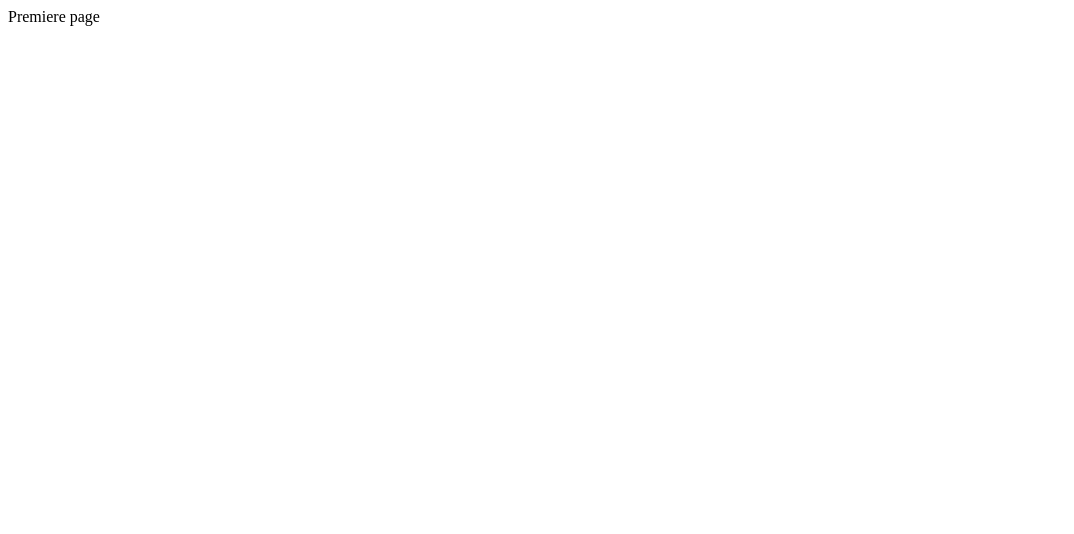
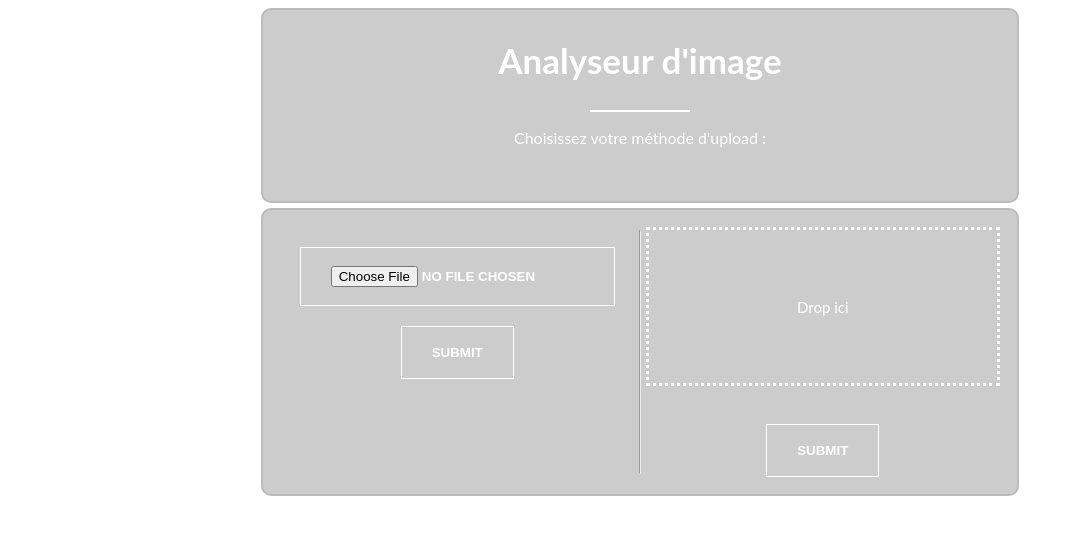
Before and after one commit to jeanseo/Devoir-Javascript, a plain HTML site: page index.html in a window 1280 px wide. Shown: the whole page, without its empty margins (0-1074 px from the left). Drawn offline with Linux system fonts and the light colour scheme.

Commit message:
Tamère au carré

```diff
--- /dev/null
+++ b/css/style.css
@@ -0,0 +1,89 @@
+body {
+	background-color: #FFFFFF;
+}
+section {
+	display:flex;
+	margin-right: 20%;
+	margin-left: 20%;
+	margin-bottom: 5px;
+    text-align: center;
+    background: #CCCCCC;
+    border-radius: 10px;
+    border: 2px solid #BBBBBB;
+}
+
+section > h1 {
+	text-align: center;
+	font-size: 35px;
+	font-family: "Lato";
+    color: #FFFFFF;
+}
+
+section form {
+	margin: 5px;
+}
+
+section#sec1{
+	flex-direction: column;
+}
+
+section#sec1 p {
+	padding-bottom: 5%;
+	text-align: center;
+    font-family: "Lato";
+    color: #FFFFFF;
+
+
+}
+
+section#sec2{
+	padding: 1%
+}
+
+#parcourir {
+	width: 50%;
+}
+
+#dragndrop {
+	width: 50%;
+}
+#dragndrop #dropzone p {
+    font-size: 15px;
+    font-family: "Lato";
+    color: #FFFFFF;
+}
+#dropzone {
+	border: dotted;
+	color: #FFFFFF;
+}
+
+#dropzone p {
+	color: black;
+	text-align: center;
+	padding-top: 15%;
+	padding-bottom: 15%;
+}
+.red-divider {
+
+    width: 100px;
+    height: 2px;
+    background: #FFFFFF;
+    margin: 0 auto;
+}
+input {
+    font-weight: bold;
+    text-transform: uppercase;
+    color:#FFFFFF;
+    display: inline-block;
+    border: 1px solid white;
+    margin-top: 20px;
+    padding: 18px 30px;
+    border-radius: 3pxx@;
+    transition: all 0.3s ease-in 0s;
+    background: transparent;
+}
+input:hover{
+    background: #FFFFFF;
+    color :#000000;
+    text-decoration: none;
+}
--- a/index.html
+++ b/index.html
@@ -1,10 +1,31 @@
 <!DOCTYPE html>
-<html lang="en">
-<head>
-    <meta charset="UTF-8">
-    <title>Index</title>
-</head>
-<body>
-Premiere page
-</body>
+<html>
+	<header>
+		<meta charset="utf-8">
+		<title>Application javascript</title>
+		<link rel="stylesheet" href="css/style.css">
+		<script src="js/dragndrop2.js" async></script>
+	</header>
+	<body>
+		<section id="sec1">
+			<h1>Analyseur d'image</h1>
+            <div class="red-divider"></div>
+			<p>Choisissez votre méthode d'upload :</p>
+		</section>
+		<section id="sec2">
+			<form id="parcourir" method="post">
+				<div>
+    			<input type="file" name="pic" accept="image/*">
+    			<input type="submit">
+    			</div>
+    		</form>
+    		<hr>
+       		<form id="dragndrop">
+    			<div id="dropzone"><p>Drop ici</p></div>
+    			<output id="list"></output><br>
+    			<input type="submit">
+    		</form>
+    	</section>
+
+	</body>
 </html>
--- /dev/null
+++ b/js/dragndrop2.js
@@ -0,0 +1,25 @@
+
+  function handleFileSelect(evt) {
+    evt.stopPropagation();
+    evt.preventDefault();
+
+    var files = evt.dataTransfer.files; // FileList object.
+
+    // files is a FileList of File objects. List some properties.
+    var output = [];
+    for (var i = 0, f; f = files[i]; i++) {
+    }
+    document.getElementById('list').innerHTML = '<ul>' + output.join('') + '</ul>';
+  }
+
+  function handleDragOver(evt) {
+    evt.stopPropagation();
+    evt.preventDefault();
+    evt.dataTransfer.dropEffect = 'copy'; // Explicitly show this is a copy.
+  }
+
+  // Setup the dnd listeners.
+  console.log(document.getElementById('dropzone'));
+  var dropZone = document.getElementById('dropzone');
+  dropZone.addEventListener('dragover', handleDragOver, false);
+  dropZone.addEventListener('drop', handleFileSelect, false);
--- /dev/null
+++ b/style.css
@@ -0,0 +1,31 @@
+section {
+	display:flex;
+	width: auto;
+	margin-right: 20%;
+	margin-left: 20%;
+}
+
+section > h1 {
+	text-align: center;
+}
+
+section#sec1{
+	flex-direction: column;
+}
+
+section#sec2{
+
+}
+
+#parcourir {
+	width: 50%;
+}
+
+#dragndrop {
+	width: 50%;
+}
+
+#drop {
+	border: solid;
+
+}
```
Also changed, not shown: js/dragndrop.js (added, +79 -0 lines), 1 other file.
